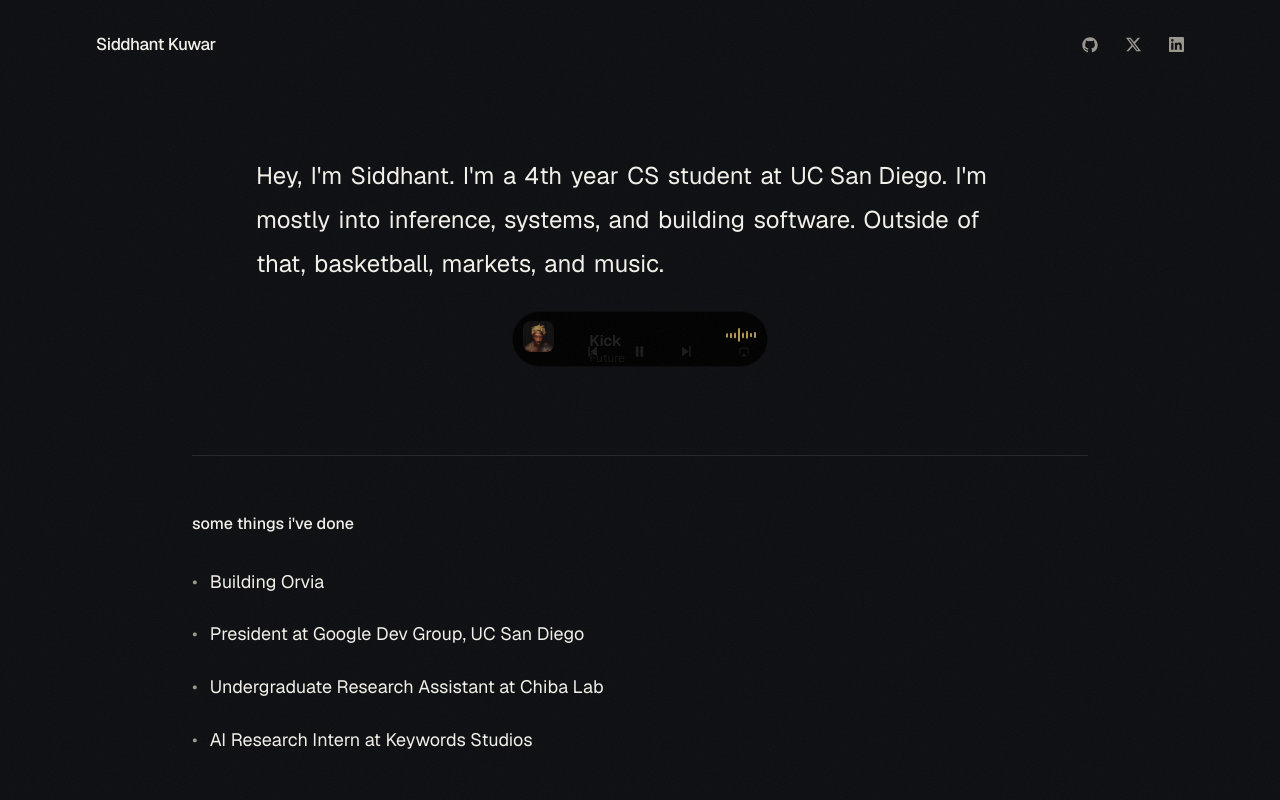
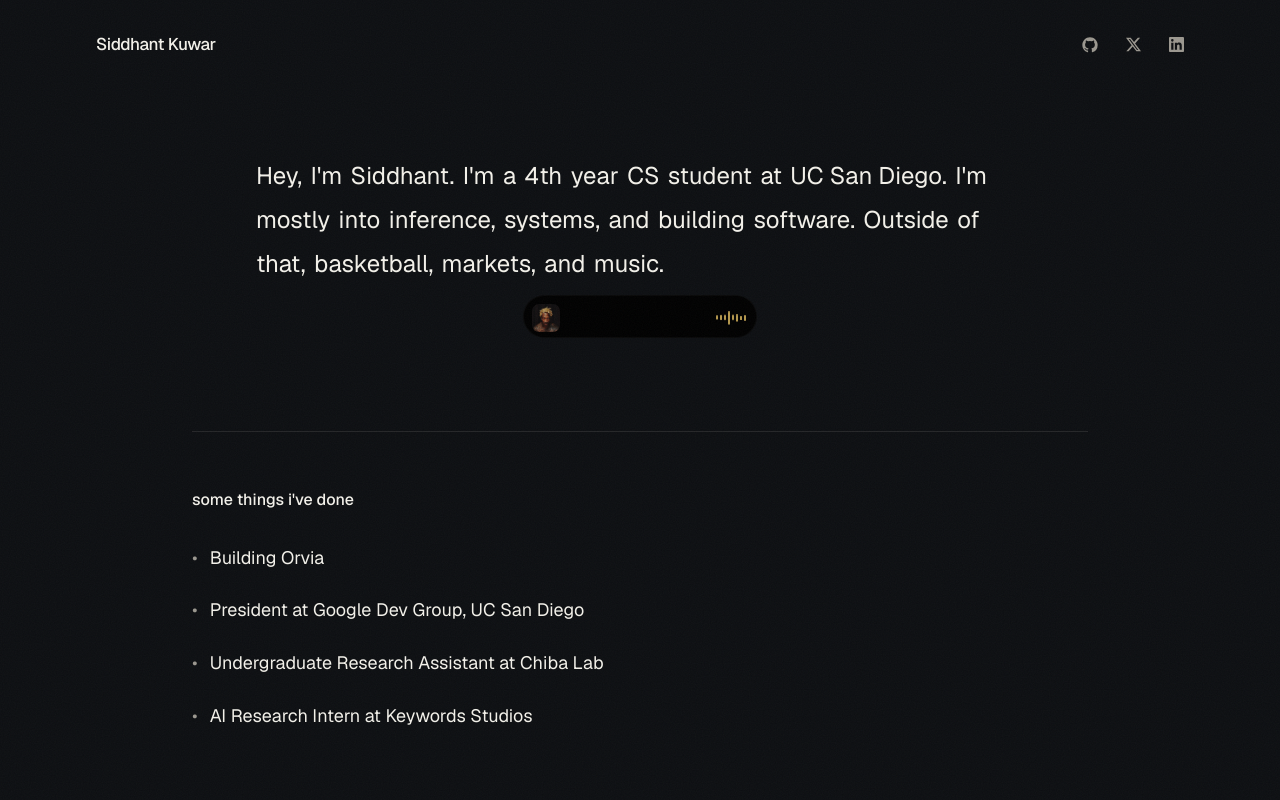
Before and after one commit to skcache/sk, a Next.js app: page / in a window 1280 px wide. Both pictures are taken after a click on the button "music". Shown: the top 800 px of the page. Built offline with nearby package versions, Linux system fonts and the light colour scheme.

Commit message:
music: final repair - absolute island in reallocated stage whitespace (zero layout shift), Apple Now Playing expanded with star/pause/airplay, force-touch + overlapping transitions

```diff
--- a/app/components/MusicIsland.tsx
+++ b/app/components/MusicIsland.tsx
@@ -35,18 +35,23 @@
  * styling only, except the repeating waveform pulse.
  */
 
-/* THE ONE ABSOLUTE CLOCK - the whole performance lives on this table */
+/* THE ONE ABSOLUTE CLOCK - the whole performance lives on this table.
+   Every phase overlaps the next one: nothing pauses between states. */
 const MUSIC_TIMING = {
   compact: 0, // the shell EMPTY -> COMPACT immediately: the tiny pill
-  artIn: 140, // album art fades in as the compact takes shape
-  waveIn: 200, // waveform drifts in after it
-  pressStart: 780, // the tactile press begins (scale 1 -> .985)
-  pressRelease: 840, // the release - the bloom starts while it returns
-  bloom: 840, // press release + expansion = ONE gesture, same beat
-  uiLeave: 2680, // expanded-only UI fades while the shell relaxes
-  collapse: 2680, // the same shell contracts; art + wave return with it
-  close: 3520, // compact -> EMPTY + the whole object fades out (mirror)
-  done: 3800, // unmount after the fade completes; idle. ~3.8s total.
+  artIn: 120, // content begins appearing BEFORE the shell finishes
+  waveIn: 170, //
+  pressStart: 650, // the force-touch press begins (scale 1 -> .965)
+  pressRelease: 740, // the release - the bloom starts DURING it
+  bloom: 740, // press release + expansion = ONE motion, same beat
+  metaIn: 840, // metadata begins before the shell is fully expanded
+  progressIn: 900, //
+  controlsIn: 960, //
+  uiLeave: 2350, // expanded-only UI starts fading (200ms)
+  collapse: 2430, // ~80ms later: the shell contracts WHILE UI fades
+  fadeShared: 3150, // art + waveform begin fading (280ms)
+  close: 3250, // pill shrinks + fades + slight scaleY, mirrored outro
+  done: 3550, // unmount after the dissolve; idle. ~3.5s total.
 } as const;
 
 /* the exit curve: eased in-out (cubic-bezier(0.4, 0, 0.2, 1)) -
@@ -64,9 +69,13 @@
   mass: 1,
 };
 
-/* the intro/outro fade + the tiny physical press, both on the island's
+/* the intro/outro fade + the force-touch press, both on the island's
    single outer wrapper (never the shell itself) */
 const WRAP_FADE = { duration: 0.28, ease: "easeInOut" } as const;
+
+/* the force-touch depth: a real Apple-like press, 1 -> .965 -> 1,
+   ~120ms total, expanding DURING the release */
+const PRESS_SCALE = 0.965;
 
 /* the UI unfold: quick, overlapping, eased out on entry and eased
    in-out on exit - all on the same duration so the pieces overlap
@@ -79,10 +88,10 @@
   wave: { right: 10, top: 13, height: 18 },
 } as const;
 
-/* the expanded Now Playing form: snug 345x112, tightly arranged */
+/* the expanded Now Playing form: 335x140, Apple's own rhythm */
 const EXPANDED_FORM = {
-  art: { left: 15, top: 14, width: 48, height: 48, borderRadius: 11 },
-  wave: { right: 16, top: 19, height: 22 },
+  art: { left: 16, top: 16, width: 46, height: 46, borderRadius: 12 },
+  wave: { right: 17, top: 22, height: 24 },
 } as const;
 
 type Phase = "opening" | "compact" | "expanded" | "compactClosing" | "closing";
@@ -154,26 +163,33 @@
 
   // derived motion signals - plain booleans, no per-beat state
   const shared = phase === "expanded"; // art + waveform at the expanded placement
-  const artOpacity = artIn ? 1 : 0;
-  const waveOpacity = waveIn ? 1 : 0;
+  const sharedGone = phase === "closing"; // art/wave fade with the outro
+  const artOpacity = sharedGone ? 0 : artIn ? 1 : 0;
+  const waveOpacity = sharedGone ? 0 : waveIn ? 1 : 0;
 
   const island = (
     <IslandInner uiIn={uiIn} shared={shared} artOpacity={artOpacity} waveOpacity={waveOpacity} />
   );
 
-  // IN FLOW: the island lives in the stage's whitespace, 24px below
-  // the intro. The stage is fixed-height and invisible; the island is
-  // its only content, so the page never moves. The wrapper fades the
-  // whole object in (mirrored on the way out) and hosts the press.
+  // ABSOLUTE inside the fixed stage: the island never participates in
+  // flow, so the page/divider below NEVER moves. The wrapper fades the
+  // whole object in (mirrored on the way out), hosts the force-touch
+  // press, and applies the slight outro squash.
+  const closing = phase === "closing";
   return (
     <div className="music-projectile">
       <motion.div
         className="music-island-press-wrap"
         initial={{ opacity: 0 }}
-        animate={{ opacity: phase === "closing" ? 0 : 1, scale: pressed ? 0.985 : 1 }}
+        animate={{
+          opacity: closing ? 0 : 1,
+          scale: pressed ? PRESS_SCALE : 1,
+          scaleY: closing ? 0.9 : 1,
+        }}
         transition={{
           opacity: WRAP_FADE,
           scale: { duration: pressed ? 0.06 : 0.07, ease: "easeInOut" },
+          scaleY: { duration: 0.28, ease: "easeInOut" },
         }}
       >
         {island}
@@ -283,31 +299,37 @@
             className="island-controls"
             initial={false}
             animate={{ opacity: uiIn ? 1 : 0, y: uiIn ? 0 : 4 }}
-            transition={uiTransition(0.24)}
+            transition={uiTransition(0.22)}
           >
+            <span className="island-star">
+              <svg width="22" height="22" viewBox="0 0 24 24" fill="none" aria-hidden="true">
+                <path
+                  d="M12 3.8l2.5 5.05 5.6.82-4.05 3.95.95 5.57L12 16.35l-5.01 2.64.95-5.57-4.05-3.95 5.6-.82z"
+                  stroke="currentColor"
+                  strokeWidth="1.7"
+                  strokeLinejoin="round"
+                />
+              </svg>
+            </span>
             <span className="island-controls-main">
-              <svg width="14" height="14" viewBox="0 0 16 16" fill="none" aria-hidden="true">
-                <path d="M3.5 2.5v11" stroke="currentColor" strokeWidth="1.6" strokeLinecap="round" />
-                <path d="M5 8l7.5-5.5v11z" fill="currentColor" />
+              <svg width="26" height="26" viewBox="0 0 24 24" fill="none" aria-hidden="true">
+                <path d="M6 4.5v15" stroke="currentColor" strokeWidth="1.8" strokeLinecap="round" />
+                <path d="M7.5 12l11-7.5v15z" fill="currentColor" />
               </svg>
-              <svg width="15" height="16" viewBox="0 0 16 16" fill="none" aria-hidden="true">
-                <rect x="4" y="2.5" width="3" height="11" rx="1.3" fill="currentColor" />
-                <rect x="9" y="2.5" width="3" height="11" rx="1.3" fill="currentColor" />
+              <svg className="island-control-play" width="30" height="30" viewBox="0 0 24 24" fill="none" aria-hidden="true">
+                <rect x="4.5" y="3.5" width="5.5" height="17" rx="2.2" fill="currentColor" />
+                <rect x="14" y="3.5" width="5.5" height="17" rx="2.2" fill="currentColor" />
               </svg>
-              <svg width="14" height="14" viewBox="0 0 16 16" fill="none" aria-hidden="true">
-                <path d="M12.5 2.5v11" stroke="currentColor" strokeWidth="1.6" strokeLinecap="round" />
-                <path d="M11 8l-7.5-5.5v11z" fill="currentColor" />
+              <svg width="26" height="26" viewBox="0 0 24 24" fill="none" aria-hidden="true">
+                <path d="M18 4.5v15" stroke="currentColor" strokeWidth="1.8" strokeLinecap="round" />
+                <path d="M16.5 12l-11-7.5v15z" fill="currentColor" />
               </svg>
             </span>
             <span className="island-airplay">
-              <svg width="14" height="14" viewBox="0 0 16 16" fill="none" aria-hidden="true">
-                <path
-                  d="M3.2 10.6V5.6c0-.77.63-1.4 1.4-1.4h6.8c.77 0 1.4.63 1.4 1.4v5"
-                  stroke="currentColor"
-                  strokeWidth="1.3"
-                  strokeLinecap="round"
-                />
-                <path d="M8 9.6l3.1 4H4.9z" fill="currentColor" />
+              <svg width="23" height="23" viewBox="0 0 24 24" fill="none" aria-hidden="true">
+                <path d="M5.2 9.4a8.6 8.6 0 0 1 13.6 0" stroke="currentColor" strokeWidth="1.7" strokeLinecap="round" />
+                <path d="M7.9 12.2a5.4 5.4 0 0 1 8.2 0" stroke="currentColor" strokeWidth="1.7" strokeLinecap="round" />
+                <path d="M12 11.6 16.6 16.8H7.4z" fill="currentColor" />
               </svg>
             </span>
           </motion.span>
--- a/app/globals.css
+++ b/app/globals.css
@@ -518,18 +518,18 @@
 /* ---------- shared interaction stage ---------- */
 
 /* a real bounded playground between the intro and the experience
-   section. FIXED height, always (72px mobile / 88px desktop) - a
+   section. FIXED height, always (124px mobile / 150px desktop) - a
    stable stage that never breathes or resizes for an animation.
    Toys (music island, ball, trident) play INSIDE the space; the
-   island moves into it instead of pushing the page around. */
+   island is absolutely positioned so nothing below ever moves. */
 .interaction-stage {
   position: relative;
-  height: 72px;
+  height: 116px;
 }
 
 @media (min-width: 640px) {
   .interaction-stage {
-    height: 88px;
+    height: 143px;
   }
 }
 
@@ -541,13 +541,16 @@
   display: inline-block;
 }
 
-/* the island home: IN FLOW inside the interaction stage, 24px below
-   the intro paragraph - the stage is the fixed-height whitespace, the
-   island is its only content, so the page never moves. No travel, no
-   portal, nothing flies out of the word. */
+/* the island home: ABSOLUTE inside the fixed-height stage - it never
+   participates in flow, so the page/divider below NEVER moves. The
+   stage itself was grown (150 desktop / 124 mobile) by reallocating
+   the intro section's bottom padding, so the total page height is
+   unchanged and the island visually lives in the intro whitespace. */
 .music-projectile {
-  position: relative;
-  margin-top: 24px;
+  position: absolute;
+  left: 0;
+  right: 0;
+  top: 8px;
   display: grid;
   justify-items: center;
   pointer-events: none;
@@ -571,6 +574,16 @@
   box-shadow: none;
   overflow: hidden;
   max-width: calc(100vw - 22px);
+}
+
+/* the expanded height rides the narrow-viewport gutter too: on small
+   screens the panel is capped shorter so it keeps clear of the
+   divider below (the width clamp above leaves the height to the
+   aspect, so this trims only the mobile void) */
+@media (max-width: 639px) {
+  .music-island-shell {
+    max-height: 120px;
+  }
 }
 
 /* island content: the COMPACT anatomy lives in a full-bleed
@@ -619,8 +632,8 @@
 
 .island-expanded-meta {
   position: absolute;
-  left: 76px;
-  top: 16px;
+  left: 78px;
+  top: 19px;
   display: flex;
   flex-direction: column;
   gap: 3px;
@@ -647,12 +660,12 @@
    round thumb - static during the performance (illustration only) */
 .island-progress-row {
   position: absolute;
-  left: 16px;
-  right: 16px;
-  top: 60px;
+  left: 18px;
+  right: 18px;
+  top: 74px;
   display: flex;
   align-items: center;
-  gap: 8px;
+  gap: 9px;
 }
 
 .island-time {
@@ -693,13 +706,14 @@
   transform: translate(-50%, -50%);
 }
 
-/* transport row: previous / pause / next centered, the output glyph
-   on the trailing edge - visual only, no handlers */
+/* transport row: favorite star at the LEADING edge, previous / pause /
+   next centered (pause visually strongest), AirPlay at the TRAILING
+   edge - evenly distributed, Apple-style. Visual only, no handlers. */
 .island-controls {
   position: absolute;
   left: 0;
   right: 0;
-  bottom: 10px;
+  bottom: 12px;
   display: block;
 }
 
@@ -707,17 +721,30 @@
   display: flex;
   align-items: center;
   justify-content: center;
-  gap: 32px;
+  gap: 36px;
   color: rgba(255, 255, 255, 0.85);
+}
+
+.island-control-play {
+  color: rgba(255, 255, 255, 1);
+}
+
+.island-star {
+  position: absolute;
+  left: 18px;
+  top: 50%;
+  transform: translateY(-50%);
+  display: flex;
+  color: rgba(255, 255, 255, 0.65);
 }
 
 .island-airplay {
   position: absolute;
-  right: 16px;
+  right: 18px;
   top: 50%;
   transform: translateY(-50%);
   display: flex;
-  color: rgba(255, 255, 255, 0.6);
+  color: rgba(255, 255, 255, 0.65);
 }
 
 /* the live waveform at the trailing edge: many very thin bars of
--- a/app/page.tsx
+++ b/app/page.tsx
@@ -158,7 +158,7 @@
           id="intro"
           data-reveal
           aria-label="Intro"
-          className="mx-auto pt-14 pb-16 sm:pt-16 sm:pb-14 max-w-[48rem]"
+          className="mx-auto pt-14 pb-[19px] sm:pt-16 sm:pb-px max-w-[48rem]"
         >
           <StageProvider>
             <Intro />
```
Also changed, not shown: app/components/kit/dynamic-island.tsx (+7 -5 lines), 1 other file (tests, documents, lock files or other folders).
